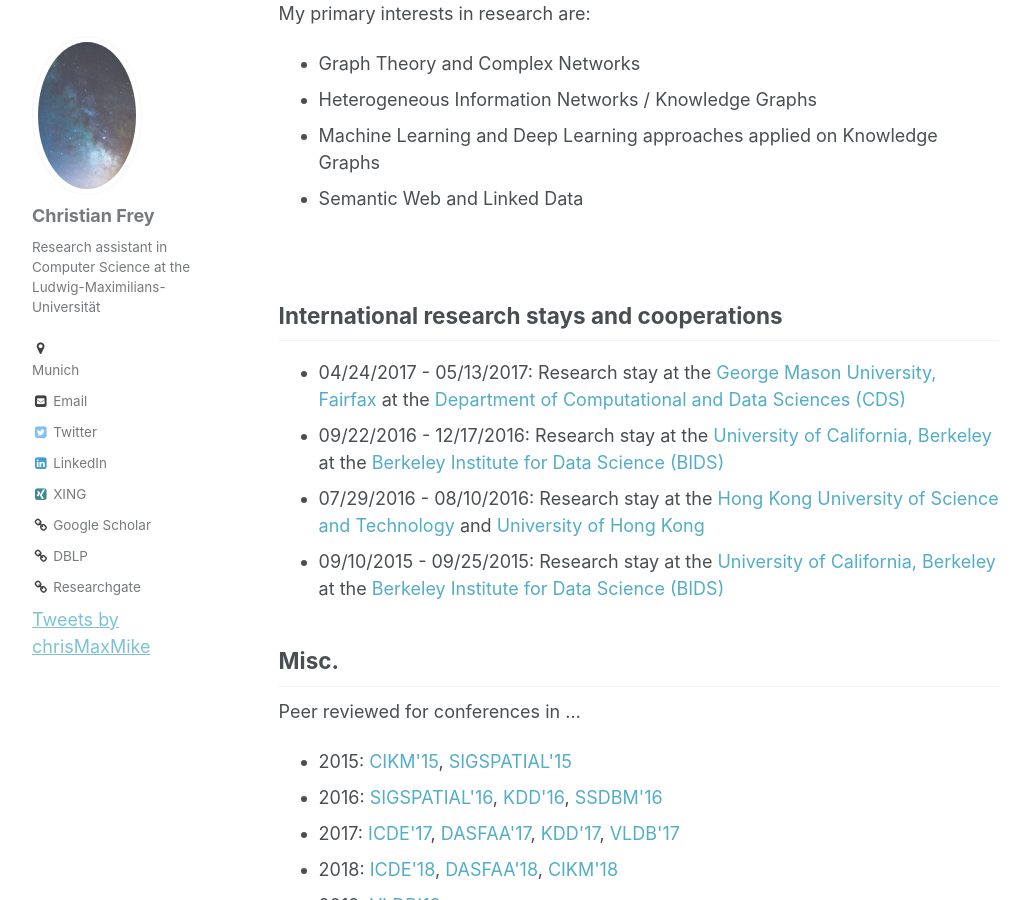
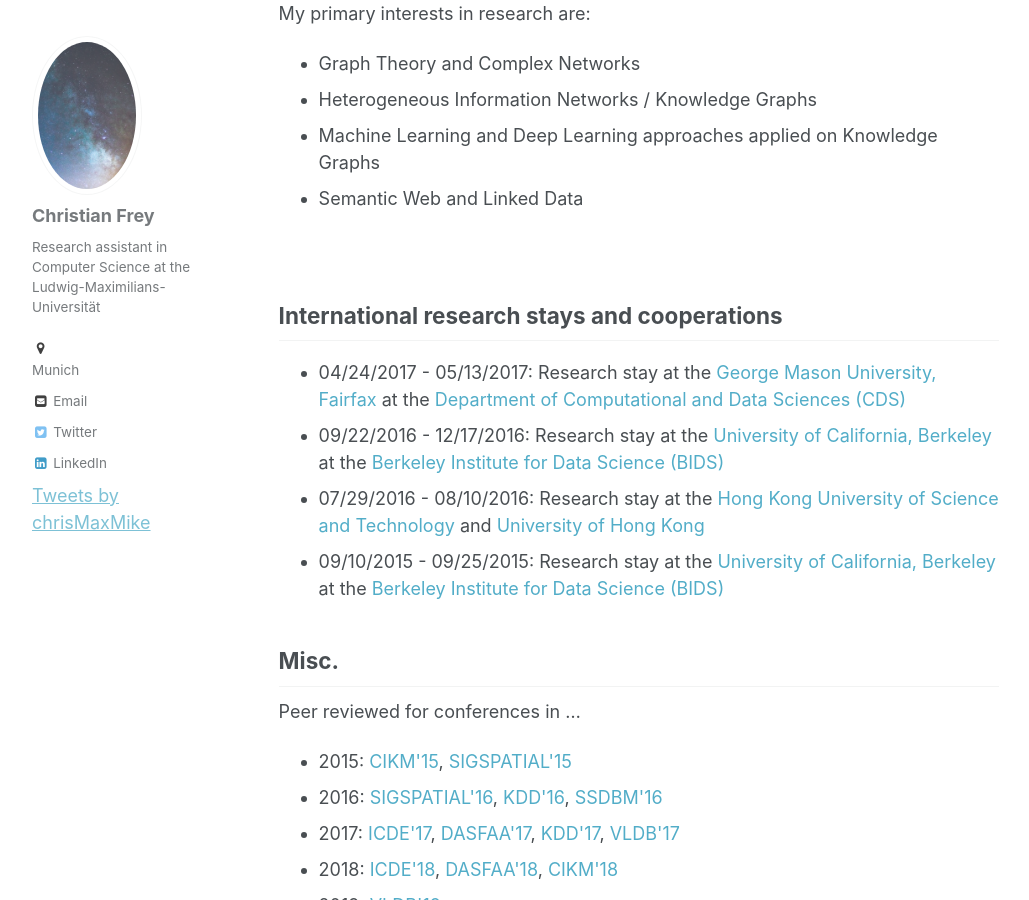
Before and after one commit to christianmaxmike/christianmaxmike.github.io, a Jekyll site: the page built from _pages/about.md, in a window 1280 px wide and 900 px high, scrolled down 310 px. Shown: the whole window, without its empty margins (26-1055 px from the left). Built offline with Jekyll 4.4.1, drawn with Linux system fonts in a browser that asks for light colours; comment, search, counter and statistics services are not loaded.

Commit message:
Update _config.yml

```diff
--- a/_config.yml
+++ b/_config.yml
@@ -86,7 +86,7 @@ author:
   bio              : "Research assistant in Computer Science at the Ludwig-Maximilians-Universit&auml;t"
   location         : "<a href='https://www.google.com/maps/search/oettingenstraße+67/@38.4483124,-122.6715335,8z/data=!3m1!4b1'>Munich</a>"
   employer         :
-  googlescholar    : https://scholar.google.com/citations?user=hCNFekkAAAAJ
+  googlescholar    : # https://scholar.google.com/citations?user=hCNFekkAAAAJ
   email            : christianmaxmike@gmail.com
   uri              :
   bitbucket        :
@@ -110,11 +110,11 @@ author:
   twitter          : chrisMaxMike
   vine             :
   weibo            :
-  xing             : Christian_Frey84
+  xing             : # Christian_Frey84
   youtube          :
   wikipedia        :
-  dblp             : http://dblp.uni-trier.de/pers/hd/f/Frey:Christian
-  researchgate     : https://www.researchgate.net/profile/Christian_Frey7
+  dblp             : # http://dblp.uni-trier.de/pers/hd/f/Frey:Christian
+  researchgate     : # https://www.researchgate.net/profile/Christian_Frey7
 
 include:
   - .htaccess
```
